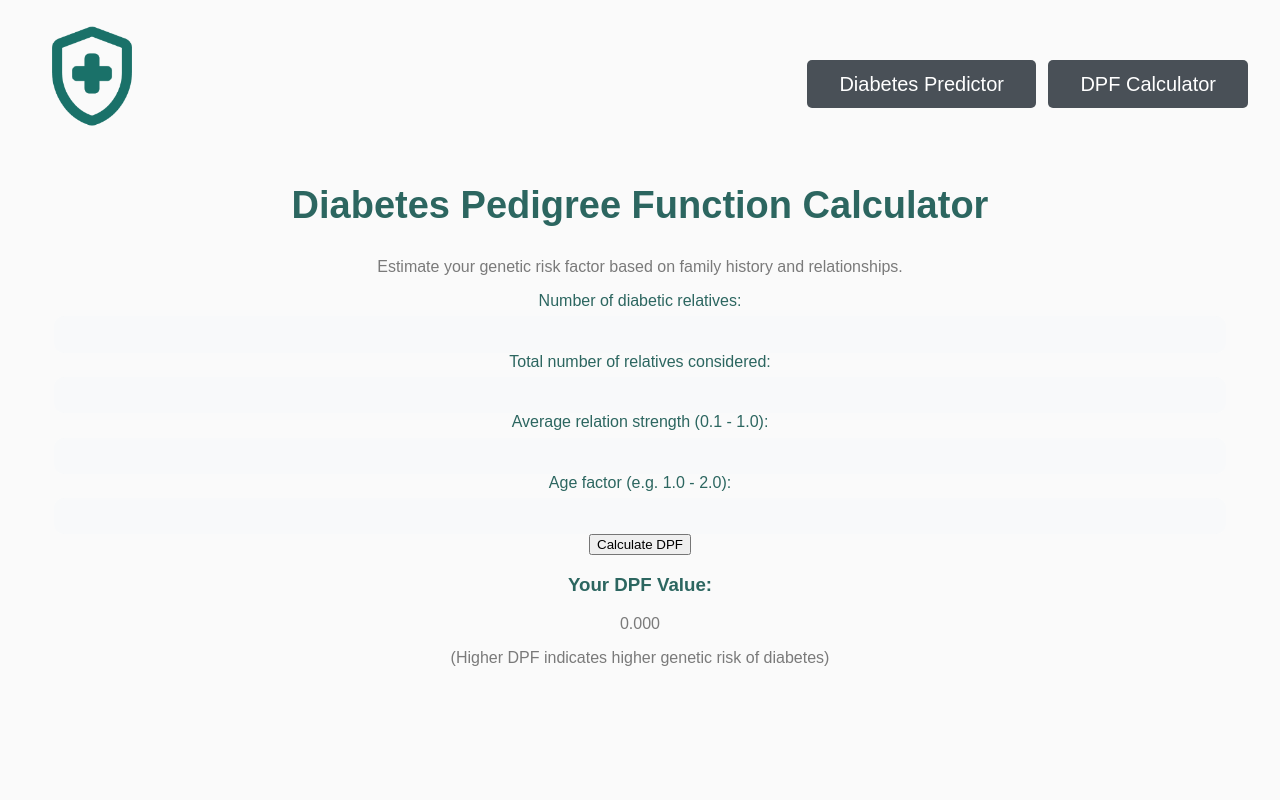
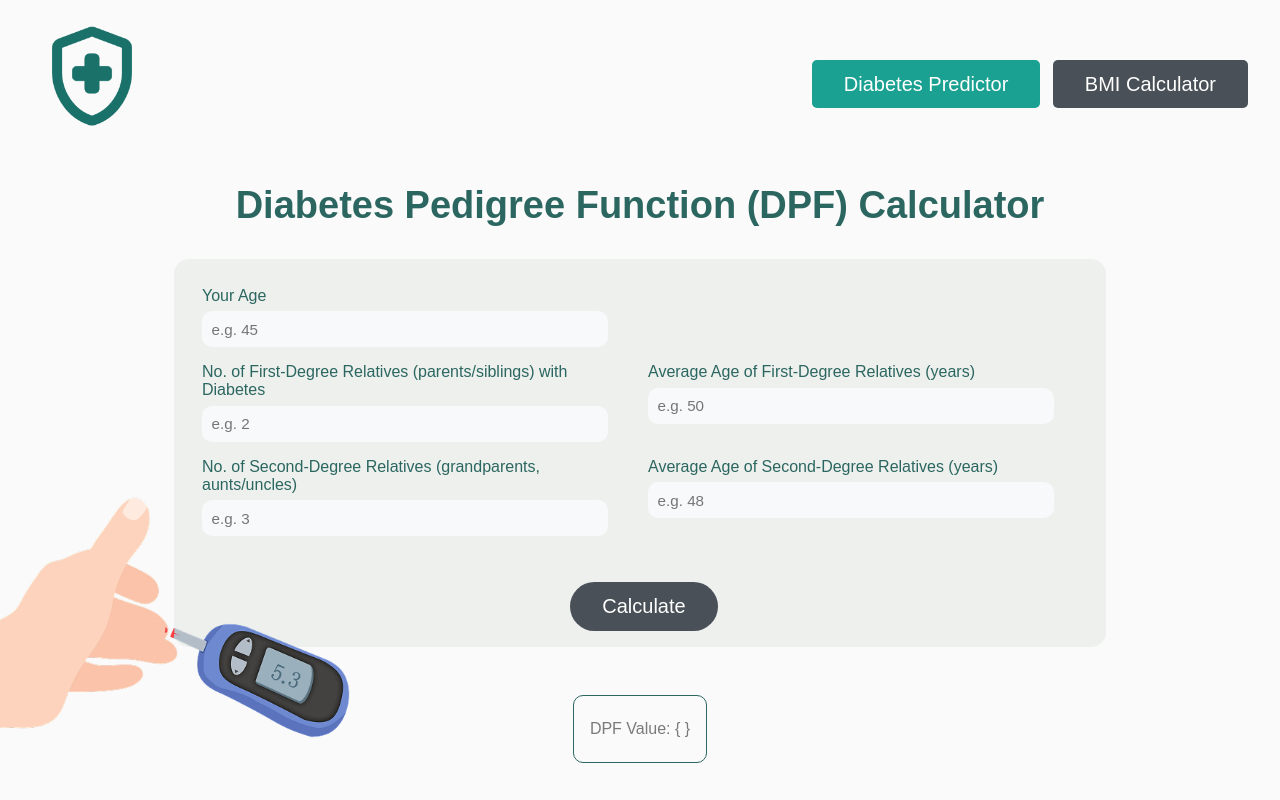
Before and after one commit to VenumiV/diabetes-predictor-ml-flask, a Flask app: template src/templates/dpf.html in a window 1280 px wide. Run offline with Flask 3, Linux system fonts and the light colour scheme; the template is opened without the code that fills it, so the values that code supplies are empty; parts of the project's set-up code (start-up, migrations or seed data) failed here and were passed over.

Commit message:
Add dpf calculator page

```diff
--- a/src/templates/css/style.css
+++ b/src/templates/css/style.css
@@ -124,6 +124,8 @@ header {
   display: grid;
   grid-template-columns: repeat(2, 1fr);
   gap: 1rem;
+  text-align: left;
+  margin: 12px;
 }
 
 input {
--- a/src/templates/dpf.html
+++ b/src/templates/dpf.html
@@ -3,57 +3,81 @@
 <head>
   <meta charset="UTF-8" />
   <meta name="viewport" content="width=device-width, initial-scale=1.0" />
-  <title>DPF Calculator | Neural Net Nuts</title>
-  <link rel="stylesheet" href="{{ url_for('static', filename='css/style.css') }}" />
+  <title>DPF Calculator</title>
+  <link rel="stylesheet" href="css/style.css" />
 </head>
-<body>
+<body class="dpf-page">
   <header>
     <img src="assets/logo.png" alt="Logo" class="logo" />
     <div class="nav-buttons">
-      <a href="predict.html" class="btn-secondary">Diabetes Predictor</a>
-      <a href="dpf.html" class="btn-secondary">DPF Calculator</a>
+      <a href="predict.html" class="btn-secondary-1">Diabetes Predictor</a>
+      <a href="bmi.html" class="btn-secondary">BMI Calculator</a>
     </div>
   </header>
 
-  <main class="container">
-    <section class="calculator-section">
-      <h2>Diabetes Pedigree Function Calculator</h2>
-      <p class="desc">
-        Estimate your genetic risk factor based on family history and relationships.
-      </p>
+  <h2>Diabetes Pedigree Function (DPF) Calculator</h2>
 
-      <form action="{{ url_for('dpf') }}" method="POST" class="form-card">
-        <div class="form-group">
-          <label for="num_diabetic">Number of diabetic relatives:</label>
-          <input type="number" name="num_diabetic" id="num_diabetic" min="0" required />
+  <form id="dpfForm" class="predict-form">
+    <div class="form-grid">
+      <div>
+        <label>Your Age</label>
+        <input type="number" id="age" placeholder="e.g. 45" required />
       </div>
 
-        <div class="form-group">
-          <label for="total_relatives">Total number of relatives considered:</label>
-          <input type="number" name="total_relatives" id="total_relatives" min="1" required />
+      <div>
+
       </div>
 
-        <div class="form-group">
-          <label for="relation_strength">Average relation strength (0.1 - 1.0):</label>
-          <input type="number" name="relation_strength" id="relation_strength" step="0.1" min="0.1" max="1.0" required />
+      <div>
+        <label>No. of First-Degree Relatives (parents/siblings) with Diabetes</label>
+        <input type="number" id="first_relatives" placeholder="e.g. 2" required />
       </div>
 
-        <div class="form-group">
-          <label for="age_factor">Age factor (e.g. 1.0 - 2.0):</label>
-          <input type="number" name="age_factor" id="age_factor" step="0.1" min="0.5" max="2.0" required />
+      <div>
+        <label>Average Age of First-Degree Relatives (years)</label>
+        <input type="number" id="first_avg_age" placeholder="e.g. 50" required />
       </div>
 
-        <button type="submit" class="btn">Calculate DPF</button>
+      <div>
+        <label>No. of Second-Degree Relatives (grandparents, aunts/uncles)</label>
+        <input type="number" id="second_relatives" placeholder="e.g. 3" required />
+      </div>
+
+      <div>
+        <label>Average Age of Second-Degree Relatives (years)</label>
+        <input type="number" id="second_avg_age" placeholder="e.g. 48" required />
+      </div>
+    </div>
+
+    <br>
+    <div>
+      <button type="button" class="btn-ternary" onclick="calculateDPF()">Calculate</button>
+    </div>
   </form>
 
-      <div class="result-card">
-        <h3>Your DPF Value:</h3>
-        <p class="result">{{ '%.3f'|format(dpf_result) }}</p>
-        <p class="note">
-          (Higher DPF indicates higher genetic risk of diabetes)
-        </p>
+  <div class="result-box">
+    <p>DPF Value: <span id="dpfResult">{ }</span></p>
   </div>
-    </section>
-  </main>
+
+  <img src="assets/hand.png" alt="Hand" class="hand-img" />
+
+  <script>
+    function calculateDPF() {
+      const age = parseFloat(document.getElementById('age').value);
+      const firstRel = parseFloat(document.getElementById('first_relatives').value);
+      const firstAvg = parseFloat(document.getElementById('first_avg_age').value);
+      const secondRel = parseFloat(document.getElementById('second_relatives').value);
+      const secondAvg = parseFloat(document.getElementById('second_avg_age').value);
+
+      if (isNaN(age) || isNaN(firstRel) || isNaN(firstAvg) || isNaN(secondRel) || isNaN(secondAvg)) {
+        document.getElementById('dpfResult').textContent = "Please fill all fields correctly.";
+        return;
+      }
+
+      // Placeholder formula — replace with ML model result or Flask API response
+      const dpf = ((firstRel * 0.4) + (secondRel * 0.2)) / (age / 50);
+      document.getElementById('dpfResult').textContent = dpf.toFixed(3);
+    }
+  </script>
 </body>
 </html>
```
Lines whose indentation alone changed are shown as unchanged.
